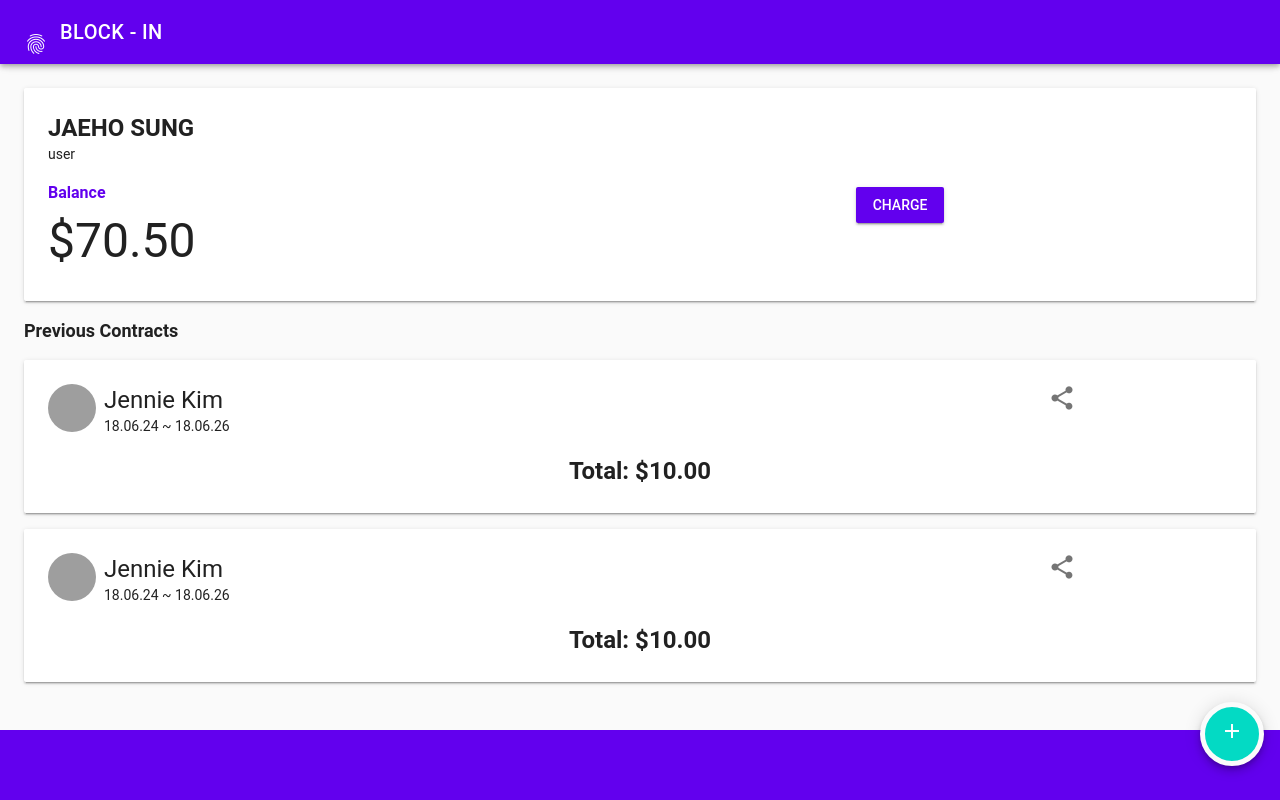
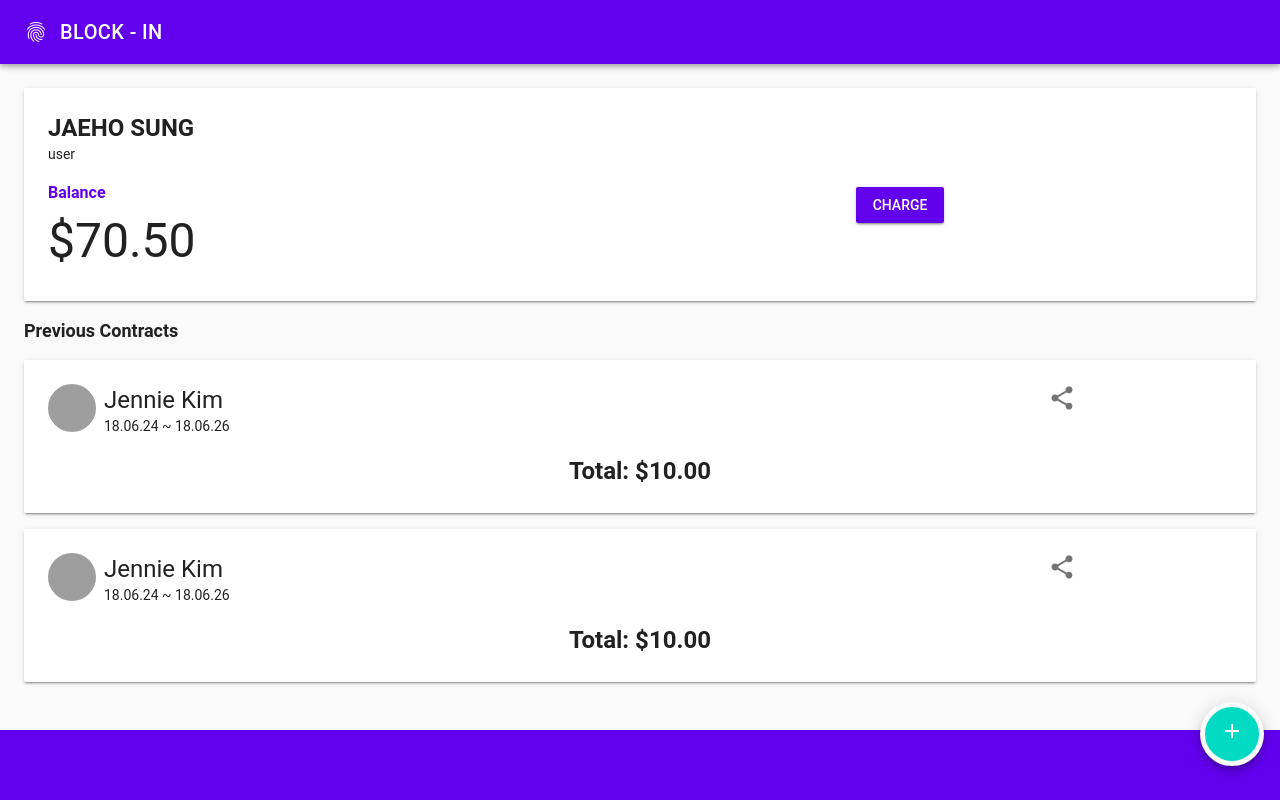
Before and after one commit to oh3vci/block-in, a Vue app: page /#/ in a window 1280 px wide. Built offline with nearby package versions, Linux system fonts and the light colour scheme; grey boxes are pictures that could not be loaded.

Commit message:
MOD: fix title icon style

```diff
--- a/src/layouts/MyPage.vue
+++ b/src/layouts/MyPage.vue
@@ -152,7 +152,7 @@ export default {
   width: 64px;
   height: 64px;
 }
-.v-btn__content i {
+.v-btn--floating .v-btn__content i {
   margin-top: 24px;
 }
 .balance {
```
